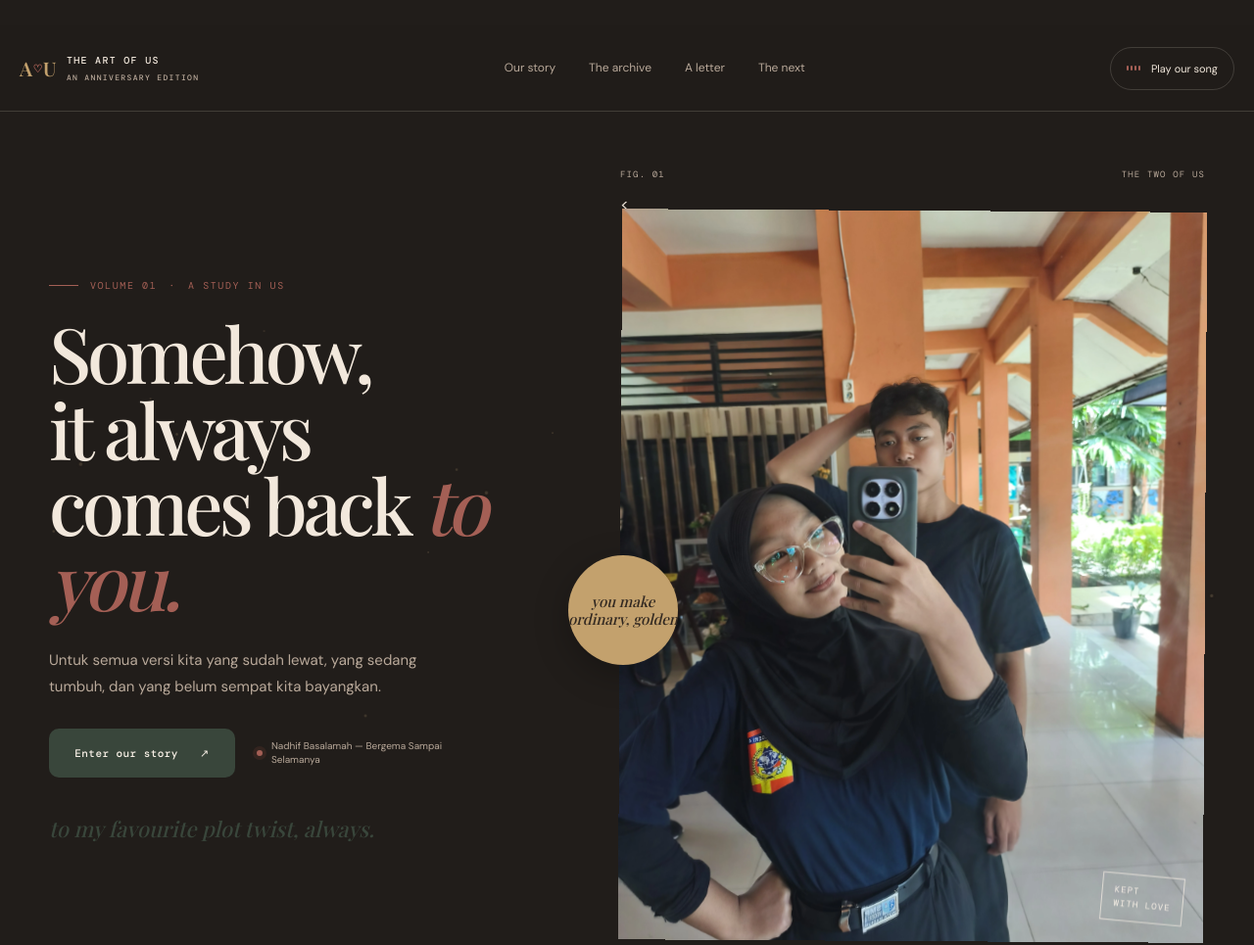
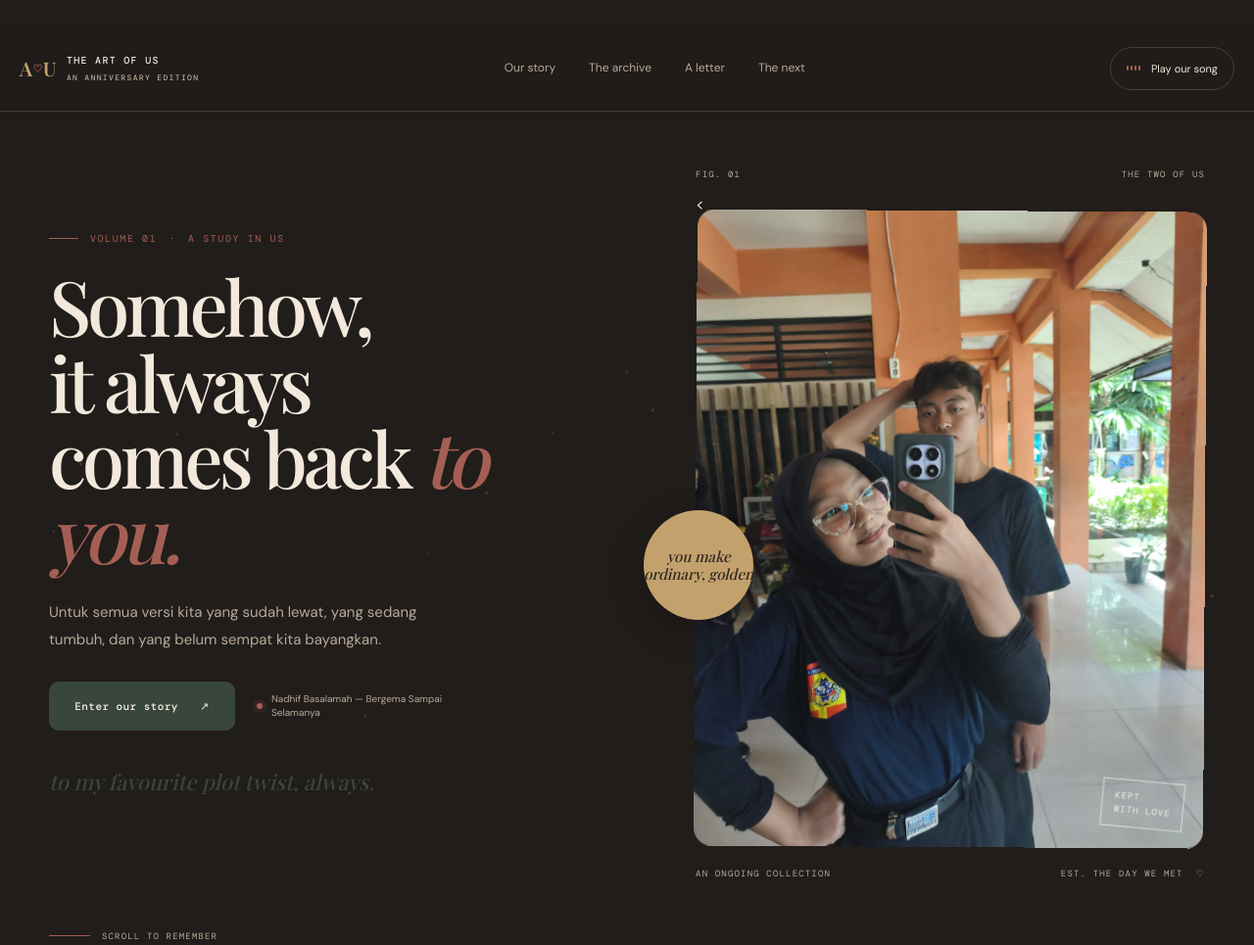
Before and after one commit to Madchesterell/Happy-Anniversary, a plain HTML site: page index.html in a window 1280 px wide. Shown: the top 965 px of the page at 98% size. Drawn offline with nearby package versions, Linux system fonts and the light colour scheme; a web font is replaced by a local one.

Commit message:
Update style.css

```diff
--- a/css/style.css
+++ b/css/style.css
@@ -401,3 +401,36 @@ body{min-width:320px}
     min-height: 0;
   }
 }
+
+
+/* HERO IMAGE — DESKTOP REFINEMENT */
+@media (min-width: 701px) {
+  .hero-visual {
+    width: 88%;
+    max-width: 520px;
+  }
+
+  .hero-image {
+    aspect-ratio: 4 / 5;
+    height: auto;
+    min-height: 0;
+    border-radius: 18px;
+  }
+}
+
+/* HERO IMAGE — ROUNDED CORNERS */
+.hero-image {
+  border-radius: 18px;
+  overflow: hidden;
+}
+
+/* MOBILE */
+@media (max-width: 700px) {
+  .hero-visual {
+    width: calc(100% - 18px);
+  }
+
+  .hero-image {
+    border-radius: 14px;
+  }
+}
```
